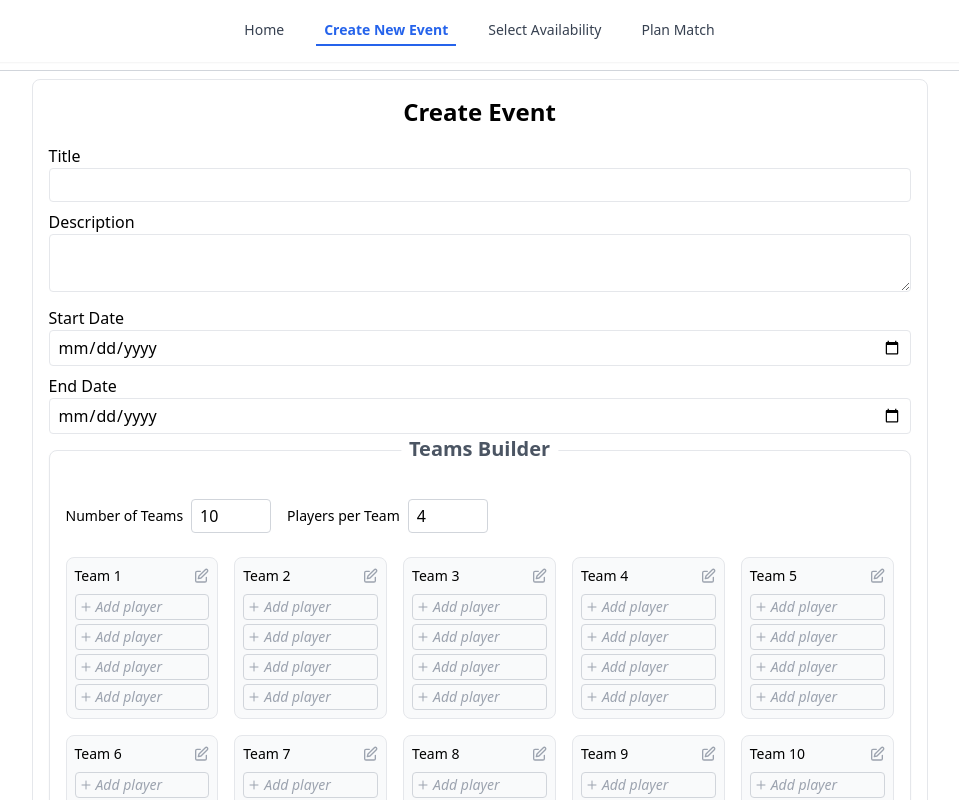
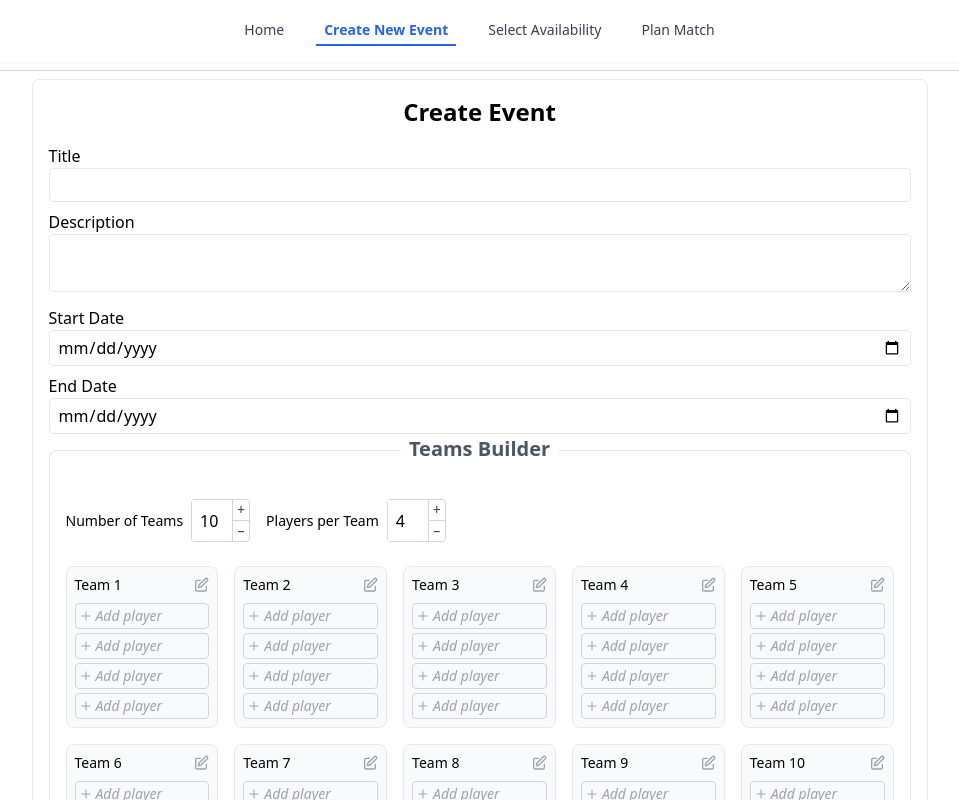
Before and after one commit to jazzorpheus/jof-scheduler, a React (Vite) app: page /create in a window 1280 px wide. Shown: the top 800 px of the page, without its empty margins (153-1112 px from the left). Built offline with nearby package versions, Linux system fonts and the light colour scheme.

Commit message:
fix manual inputting text to num teams and num players, add separate +/- button for incr/decr sizes

```diff
--- a/src/components/TeamBuilder.jsx
+++ b/src/components/TeamBuilder.jsx
@@ -1,58 +1,144 @@
 // Context
 import { TeamsProvider, useTeams } from "../context/TeamsContext";
+import React from "react";
 
 // Local Components
 import EditableTeamRostersGrid from "./EditableTeamRostersGrid";
 
-// Inputs that consume context
 function NumTeamsInput() {
   const { numTeams, setNumTeams } = useTeams();
+  const [tempValue, setTempValue] = React.useState(String(numTeams));
 
   const handleChange = (e) => {
-    let val = parseInt(e.target.value, 10);
-    if (isNaN(val)) val = 2;
-    if (val < 2) val = 2;
-    if (val > 15) val = 15;
+    setTempValue(e.target.value);
+  };
+
+  const handleBlur = () => {
+    let val = parseInt(tempValue, 10);
+    if (isNaN(val)) {
+      val = 10;
+    } else if (val < 2) {
+      val = 2;
+    } else if (val > 15) {
+      val = 15;
+    }
     setNumTeams(val);
+    setTempValue(String(val));
+  };
+
+  const increment = () => {
+    let val = parseInt(tempValue, 10);
+    if (isNaN(val)) val = 10;
+    val = Math.min(val + 1, 15);
+    setNumTeams(val);
+    setTempValue(String(val));
+  };
+
+  const decrement = () => {
+    let val = parseInt(tempValue, 10);
+    if (isNaN(val)) val = 10;
+    val = Math.max(val - 1, 2);
+    setNumTeams(val);
+    setTempValue(String(val));
   };
 
   return (
     <label className="flex items-center space-x-2">
       <span className="text-sm font-medium">Number of Teams</span>
+      <div className="flex items-stretch border border-gray-300 rounded">
         <input
-        type="number"
-        min={2}
-        max={15}
-        value={numTeams}
+          type="text"
+          value={tempValue}
           onChange={handleChange}
-        className="w-20 border border-gray-300 rounded px-2 py-1 focus:outline-none focus:ring-2 focus:ring-blue-400"
+          onBlur={handleBlur}
+          className="w-10 px-2 py-1 focus:outline-none focus:ring-2 focus:ring-blue-400"
         />
+        <div className="flex flex-col border-l border-gray-300">
+          <button
+            type="button"
+            onClick={increment}
+            className="flex-1 border-b border-gray-300 text-gray-700 px-1 text-sm select-none"
+          >
+            +
+          </button>
+          <button
+            type="button"
+            onClick={decrement}
+            className="flex-1 text-gray-700 px-1 text-sm select-none"
+          >
+            –
+          </button>
+        </div>
+      </div>
     </label>
   );
 }
 
 function RosterSizeInput() {
   const { rosterSize, setRosterSize } = useTeams();
+  const [tempValue, setTempValue] = React.useState(String(rosterSize));
 
   const handleChange = (e) => {
-    let val = parseInt(e.target.value, 10);
-    if (isNaN(val)) val = 2;
-    if (val < 2) val = 2;
-    if (val > 15) val = 15;
+    setTempValue(e.target.value);
+  };
+
+  const handleBlur = () => {
+    let val = parseInt(tempValue, 10);
+    if (isNaN(val)) {
+      val = 10;
+    } else if (val < 2) {
+      val = 2;
+    } else if (val > 15) {
+      val = 15;
+    }
     setRosterSize(val);
+    setTempValue(String(val));
+  };
+
+  const increment = () => {
+    let val = parseInt(tempValue, 10);
+    if (isNaN(val)) val = 10;
+    val = Math.min(val + 1, 15);
+    setRosterSize(val);
+    setTempValue(String(val));
+  };
+
+  const decrement = () => {
+    let val = parseInt(tempValue, 10);
+    if (isNaN(val)) val = 10;
+    val = Math.max(val - 1, 2);
+    setRosterSize(val);
+    setTempValue(String(val));
   };
 
   return (
     <label className="flex items-center space-x-2">
       <span className="text-sm font-medium">Players per Team</span>
+      <div className="flex items-stretch border border-gray-300 rounded">
         <input
-        type="number"
-        min={2}
-        max={15}
-        value={rosterSize}
+          type="text"
+          value={tempValue}
           onChange={handleChange}
-        className="w-20 border border-gray-300 rounded px-2 py-1 focus:outline-none focus:ring-2 focus:ring-blue-400"
+          onBlur={handleBlur}
+          className="w-10 px-2 py-1 focus:outline-none focus:ring-2 focus:ring-blue-400"
         />
+        <div className="flex flex-col border-l border-gray-300">
+          <button
+            type="button"
+            onClick={increment}
+            className="flex-1 border-b border-gray-300 text-gray-700 px-1 text-sm select-none"
+          >
+            +
+          </button>
+          <button
+            type="button"
+            onClick={decrement}
+            className="flex-1 text-gray-700 px-1 text-sm select-none"
+          >
+            –
+          </button>
+        </div>
+      </div>
     </label>
   );
 }
```
Also changed, not shown: 1 other file (tests, documents, lock files or other folders). Lines whose indentation alone changed are shown as unchanged.
